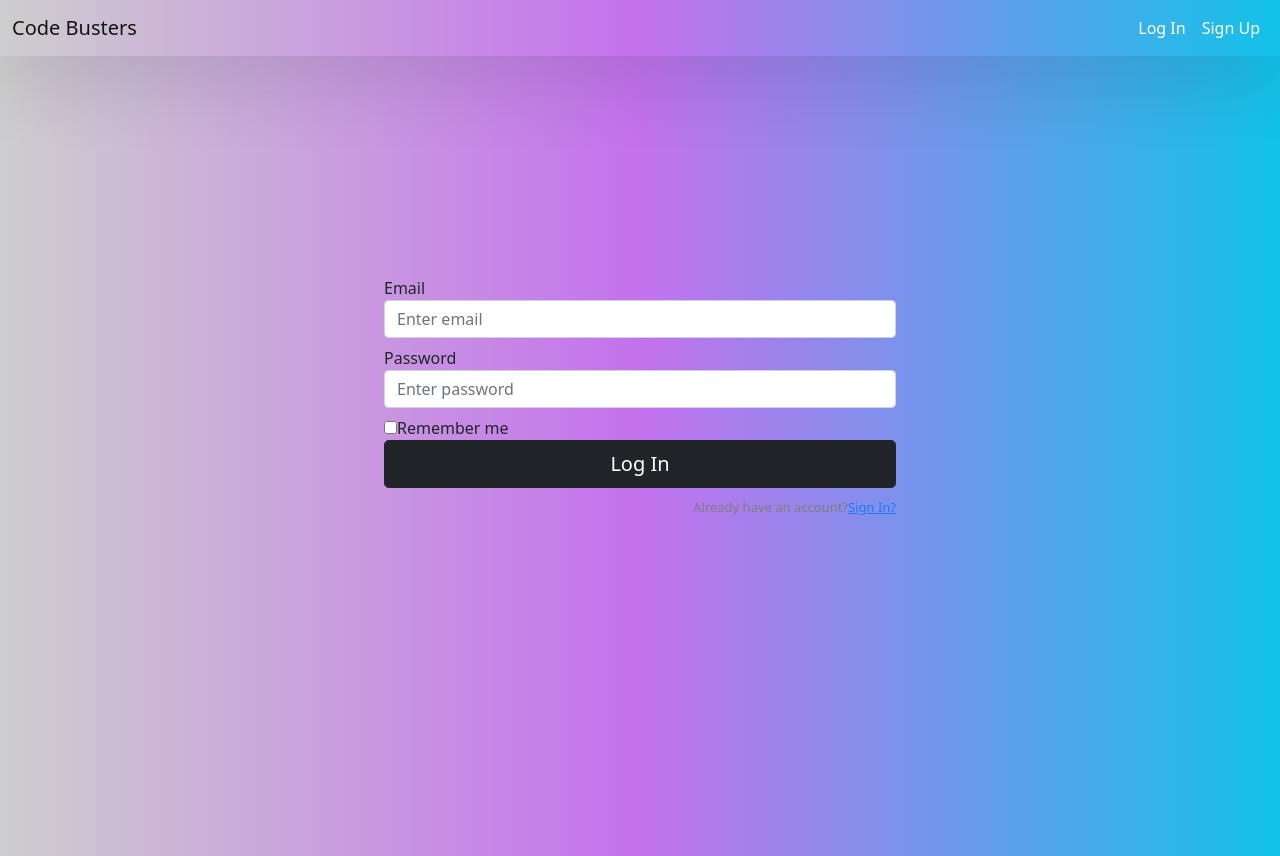
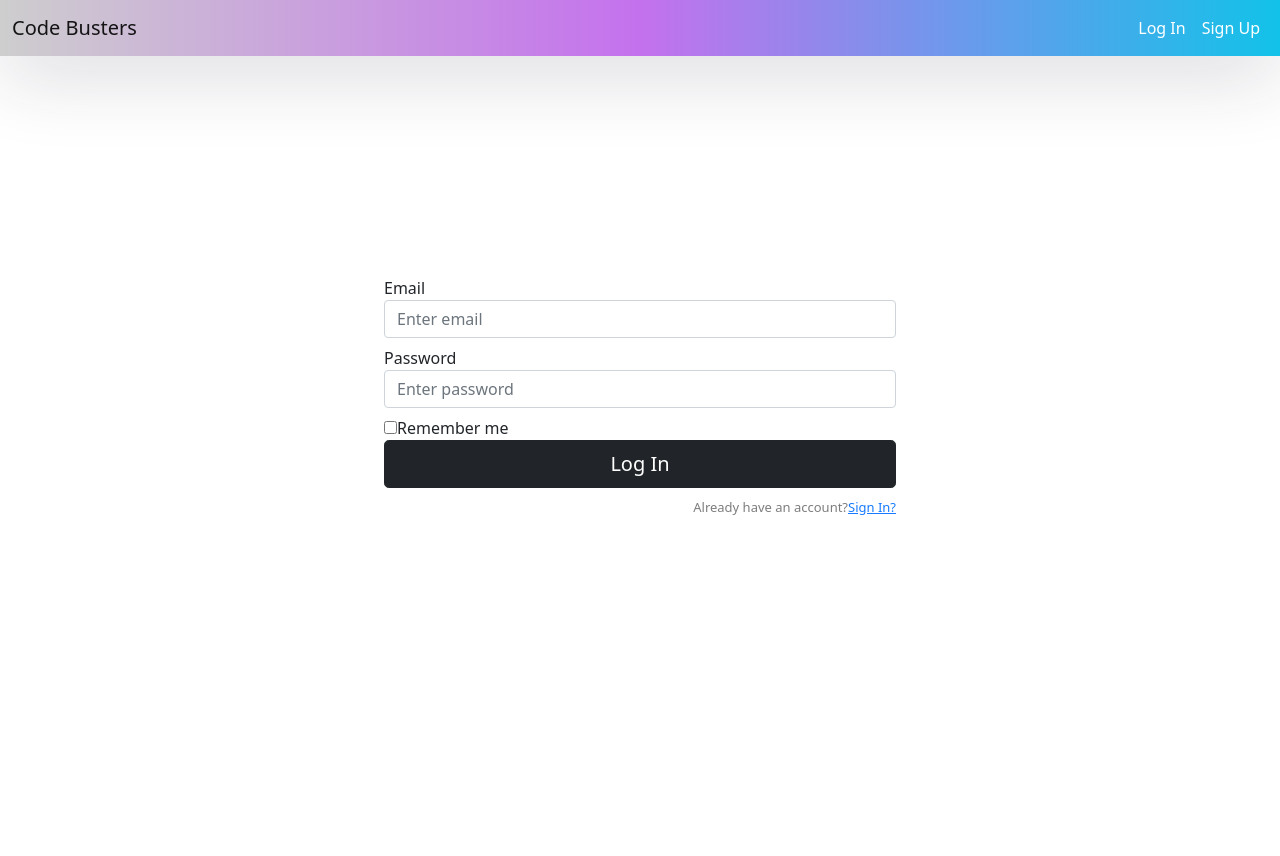
Before and after one commit to nipunai7/codebusters, a React (Create React App) app in the folder front-end/: page /sign-in in a window 1280 px wide. Built offline with nearby package versions, Linux system fonts and the light colour scheme.

Commit message:
css updated

```diff
--- a/front-end/src/components/login.signin.css
+++ b/front-end/src/components/login.signin.css
@@ -7,20 +7,14 @@
     display: flex;
     font-weight: 400;
     font-family: sans-serif;
-    background: #000000;  /* fallback for old browsers */
-    background: -webkit-linear-gradient(to right, #f64f59, #c471ed, #12c2e9); /* Chrome 10-25, Safari 5.1-6 */
-    background: linear-gradient(to right, #cecece, #c471ed, #12c2e9); /* W3C, IE 10+/ Edge, Firefox 16+, Chrome 26+, Opera 12+, Safari 7+ */
+    background: rgb(123, 123, 123);  /* fallback for old browsers */
+ /* W3C, IE 10+/ Edge, Firefox 16+, Chrome 26+, Opera 12+, Safari 7+ */
 
   }
 
   body, html, .App, #root, .outer {
     width: 100%;
     height: 100%;
-  }
-
-  .navbar-light {
-    background-color: #ffffff;
-    box-shadow: 0px 14px 80px rgba(34, 35, 58, 0.2);
   }
 
   .outer {
--- a/front-end/src/index.css
+++ b/front-end/src/index.css
@@ -12,6 +12,9 @@
   color: rgb(255 255 255) !important;
 }
 
+.navbar-light .navbar-nav .nav-link:hover{
+  color: rgb(000 000 000) !important;
+}
 .outer {
   display: flex;
   justify-content: center;
```
